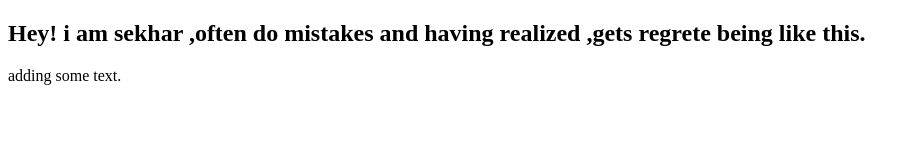
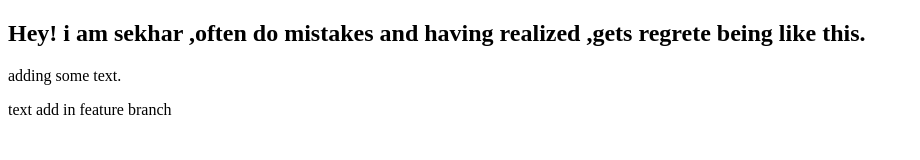
Before and after one commit to sekhar-185/gitmerge, a plain HTML site: page index.html in a window 1280 px wide. Shown: the whole page, without its empty margins (0-920 px from the left). Drawn offline with Linux system fonts and the light colour scheme.

Commit message:
add p to feature

```diff
--- a/index.html
+++ b/index.html
@@ -8,5 +8,6 @@
 <body>
     <h2>Hey! i am sekhar ,often do mistakes and having realized ,gets regrete being like this.</h2>
     adding some text.
+    <p>text add in feature branch</p>
 </body>
 </html>
```
